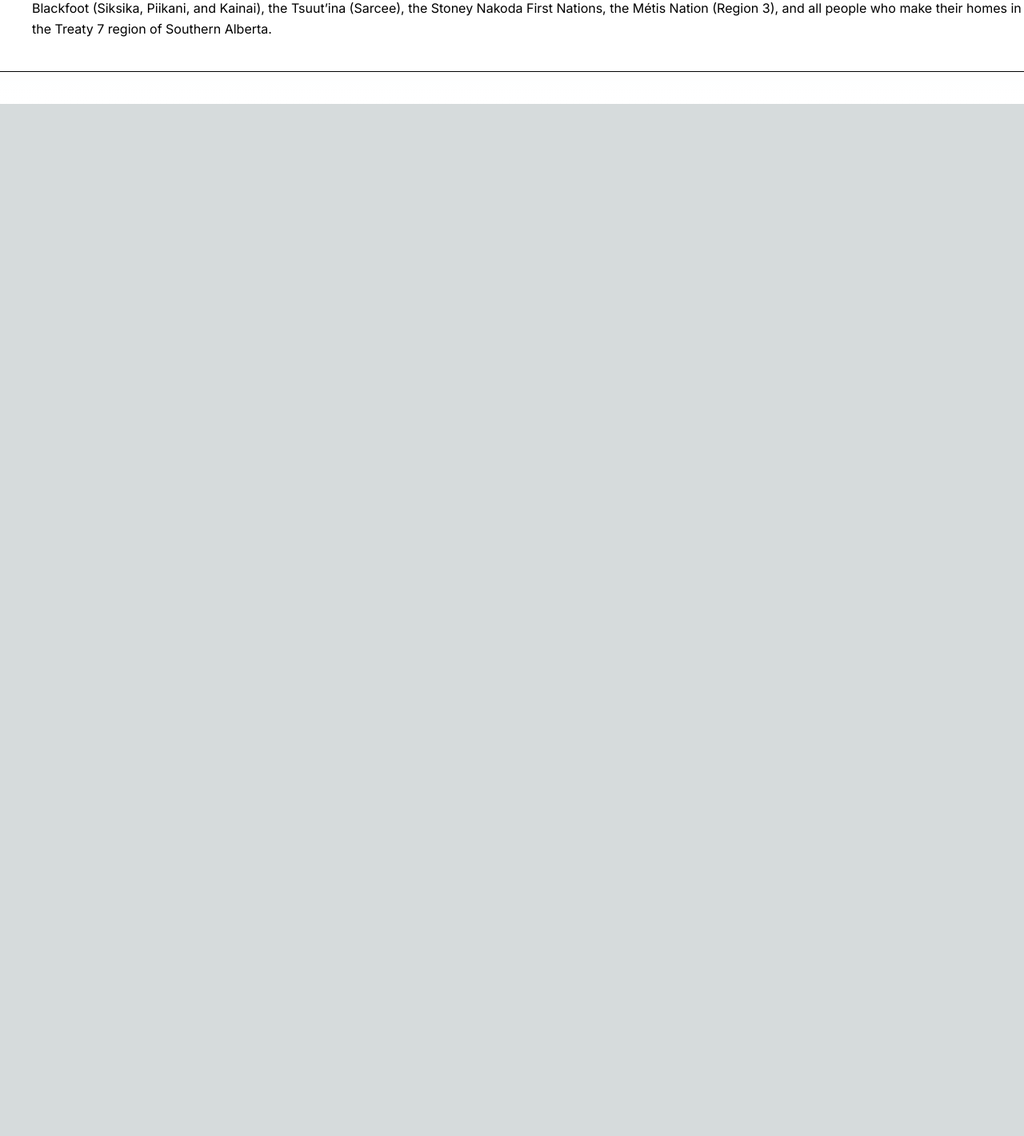
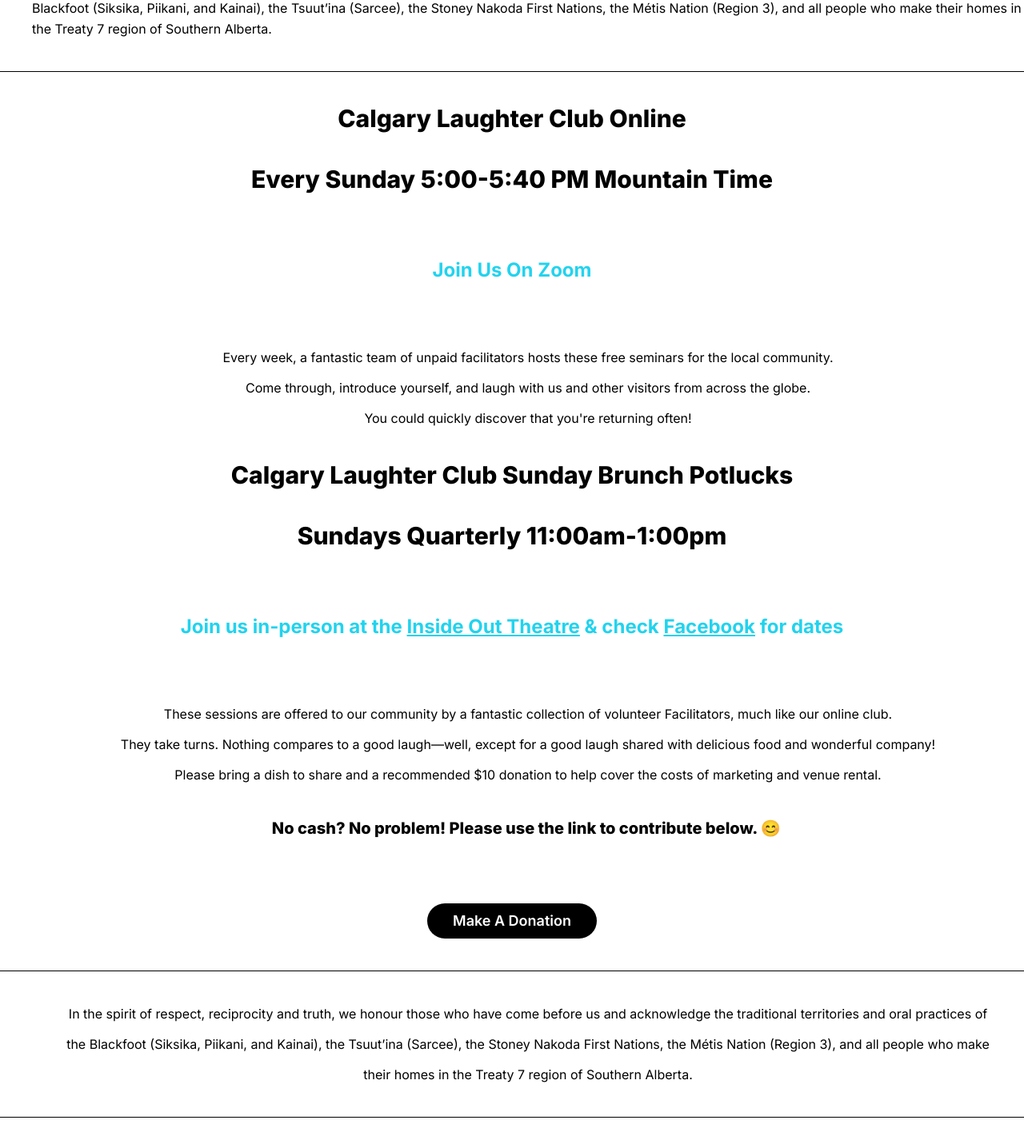
Before and after one commit to RudraYPatel/calgary-laughter-yoga-adventures, a Next.js app: page /about in a window 1280 px wide. Shown: the part 1911-3332 px from the top of the page at 80% size. Before the commit the page ends 2041 px from the top, so only its background shows below. Built offline with nearby package versions, Linux system fonts and the light colour scheme; no server answers.

Commit message:
about completed

```diff
--- a/app/about/page.jsx
+++ b/app/about/page.jsx
@@ -44,7 +44,40 @@ export default function Hero() {
             <p className='mb-3'>In the spirit of respect, reciprocity and truth, we honour those who have come before us and acknowledge the traditional territories and oral practices of the Blackfoot (Siksika, Piikani, and Kainai), the Tsuut’ina (Sarcee), the Stoney Nakoda First Nations, the Métis Nation (Region 3), and all people who make their homes in the Treaty 7 region of Southern Alberta. </p>
         </div>
         <hr className="mb-10 mt-10 border-black"/>
-
-
+        <div className='text-center leading-relaxed'>
+            <p className='text-3xl font-extrabold mt-10 mb-10'>Calgary Laughter Club Online</p>
+            <p className='text-3xl font-extrabold mt-10 mb-10'>Every Sunday 5:00-5:40 PM Mountain Time</p>
+            <p className='text-2xl font-bold mt-20 mb-10 text-cyan-400'>Join Us On Zoom</p>
+        </div>
+        <div className='text-center mt-20 ml-10 leading-relaxed'>
+            <p className='mb-3'>Every week, a fantastic team of unpaid facilitators hosts these free seminars for the local community.</p>
+            <p className='mb-3'>Come through, introduce yourself, and laugh with us and other visitors from across the globe.</p>
+            <p className='mb-3'>You could quickly discover that you're returning often!</p>
+        </div>
+        <div className='text-center leading-relaxed'>
+            <p className='text-3xl font-extrabold mt-10 mb-10'>Calgary Laughter Club Sunday Brunch Potlucks</p>
+            <p className='text-3xl font-extrabold mt-10 mb-10'>Sundays Quarterly 11:00am-1:00pm</p>
+            <p className='text-2xl font-bold mt-20 mb-10 text-cyan-400'>Join us in-person at the <a href="https://www.insideouttheatre.com/" target="_blank" class="underline">Inside Out Theatre</a> & check <a href="https://www.facebook.com/calgarylaughteryoga" class="underline" target="_blank">Facebook</a> for dates</p>
+        </div>
+        <div className='text-center mt-20 ml-10 leading-relaxed'>
+            <p className='mb-3'>These sessions are offered to our community by a fantastic collection of volunteer Facilitators, much like our online club.</p>
+            <p className='mb-3'>They take turns. Nothing compares to a good laugh—well, except for a good laugh shared with delicious food and wonderful company! </p>
+            <p className='mb-3'>Please bring a dish to share and a recommended $10 donation to help cover the costs of marketing and venue rental.  </p>
+        </div>
+        <div className='text-center ml-10 leading-relaxed'>
+            <p className='text-xl font-extrabold mt-10 '>No cash? No problem! Please use the link to contribute below. 😊 </p>
+        </div>
+        <div className="flex justify-center items-center mt-20">
+            <button className="bg-black text-white px-8 py-2 rounded-full text-lg font-semibold hover:bg-gray-800 transition-colors duration-300">
+                Make A Donation
+            </button>
+        </div>
+        <hr className="mb-10 mt-10  border-black"/>
+        <div className='text-center mt-10 mb-10 ml-10 leading-relaxed'>
+            <p className='mb-3'>In the spirit of respect, reciprocity and truth, we honour those who have come before us and acknowledge the traditional territories and oral practices of </p>
+            <p className='mb-3'>the Blackfoot (Siksika, Piikani, and Kainai), the Tsuut’ina (Sarcee), the Stoney Nakoda First Nations, the Métis Nation (Region 3), and all people who make  </p>
+            <p className='mb-3'>their homes in the Treaty 7 region of Southern Alberta.</p>
+        </div>
+        <Footer/>
     </main>
   )}
--- /dev/null
+++ b/app/components/form.js
@@ -0,0 +1,79 @@
+import { useState } from 'react';
+import { VersatileForm } from './versatile-form';
+import { User, Mail, Phone, Calendar, DollarSign, Info } from 'react-icons/all'; // Assuming you're using react-icons for icons
+
+export default function RegistrationDonationForm({ formTitle = 'Register & Donate', formDescription = 'Please fill out the form to register or donate.' }) {
+  const [submitted, setSubmitted] = useState(false);
+
+  const fields = [
+    {
+      name: 'name',
+      label: 'Full Name',
+      type: 'text',
+      icon: <User className="absolute left-3 top-1/2 transform -translate-y-1/2 text-gray-400 transition-all duration-200" size={18} />,
+      placeholder: 'Enter your full name',
+      required: true,
+    },
+    {
+      name: 'email',
+      label: 'Email',
+      type: 'email',
+      icon: <Mail className="absolute left-3 top-1/2 transform -translate-y-1/2 text-gray-400 transition-all duration-200" size={18} />,
+      placeholder: 'Enter your email address',
+      required: true,
+    },
+    {
+      name: 'phone',
+      label: 'Phone Number',
+      type: 'tel',
+      icon: <Phone className="absolute left-3 top-1/2 transform -translate-y-1/2 text-gray-400 transition-all duration-200" size={18} />,
+      placeholder: 'Enter your phone number (optional)',
+    },
+    {
+      name: 'event',
+      label: 'Event or Class',
+      type: 'select',
+      icon: <Calendar className="absolute left-3 top-1/2 transform -translate-y-1/2 text-gray-400 transition-all duration-200" size={18} />,
+      options: ['Workshop', 'Conference', 'Webinar', 'Yoga Class', 'Cooking Class'],
+      required: true,
+    },
+    {
+      name: 'donation',
+      label: 'Donation Amount (Optional)',
+      type: 'number',
+      icon: <DollarSign className="absolute left-3 top-1/2 transform -translate-y-1/2 text-gray-400 transition-all duration-200" size={18} />,
+      placeholder: 'Enter a donation amount',
+    },
+    {
+      name: 'comments',
+      label: 'Additional Comments',
+      type: 'textarea',
+      icon: <Info className="absolute left-3 top-3 transform text-gray-400 transition-all duration-200" size={18} />,
+      placeholder: 'Any additional comments...',
+    },
+  ];
+
+  const handleSubmit = (data) => {
+    console.log('Form submitted:', data);
+    setSubmitted(true);
+    // Here you would handle the form submission, e.g., sending data to your server
+  };
+
+  return (
+    <div className="bg-white shadow-md rounded-lg p-8 max-w-xl mx-auto">
+      <h2 className="text-2xl font-bold mb-4">{formTitle}</h2>
+      <p className="text-gray-600 mb-6">{formDescription}</p>
+      {!submitted ? (
+        <VersatileForm
+          fields={fields}
+          onSubmit={handleSubmit}
+        />
+      ) : (
+        <div className="text-green-500 text-center mt-6">
+          <h3 className="text-xl font-semibold">Thank you!</h3>
+          <p>Your form has been successfully submitted.</p>
+        </div>
+      )}
+    </div>
+  );
+}
--- a/app/training/page.jsx
+++ b/app/training/page.jsx
@@ -20,7 +20,7 @@ export default function Hero() {
       </div>
       <div className='text-center leading-loose'>
         <p className='text-3xl font-extrabold mt-10 mb-4'>Certified Laughter Yoga Leader Training</p>
-        <p className='mt-20 mb-4 mr-9 ml-9 gap-10'>
+        <p className='mt-20 mb-20 mr-9 ml-9 gap-10'>
           Enrich your life with laughter! Join us for this unique weekend training program that may change the way you live with joy through laughter!
           After the completion of the training, you will be qualified as a Certified Laughter Yoga Leader (CLYL) with the Laughter Yoga International University;
           this is an internationally recognized certification. As CLYL, you can lead Laughter Yoga sessions with corporate clients, seniors and healthcare facilities,
```
Also changed, not shown: app/speaker/page.jsx (added).
